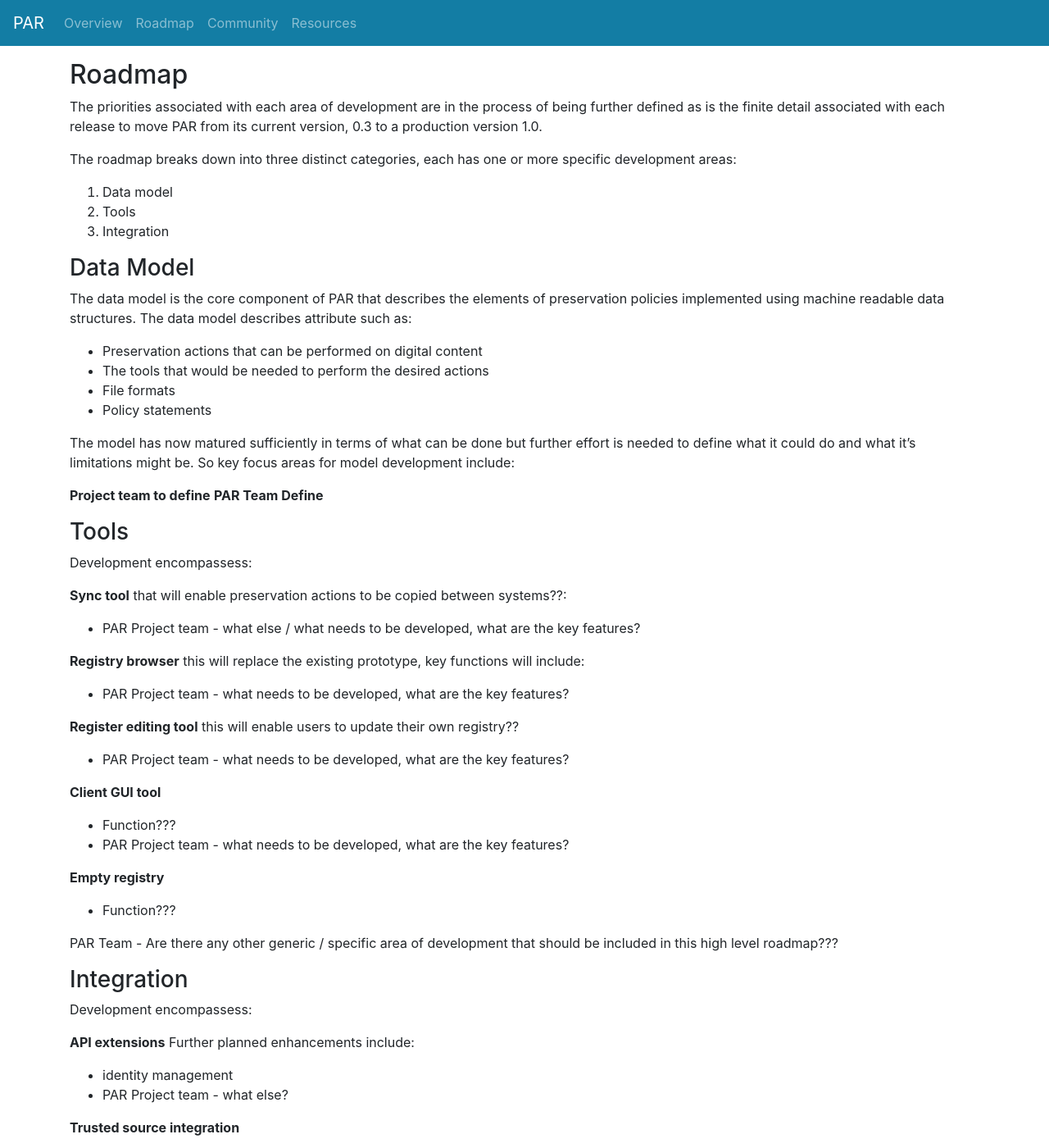
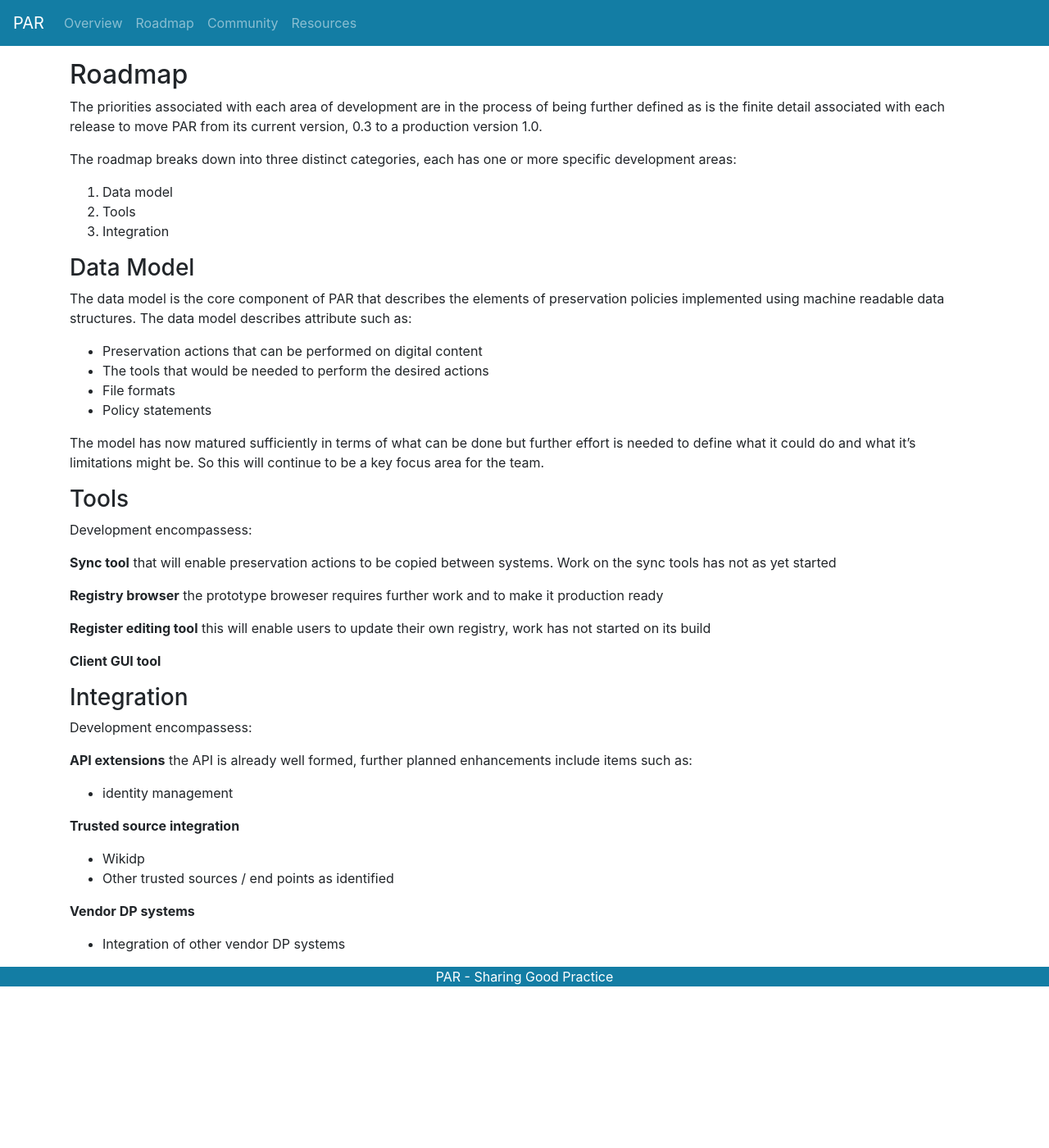
Before and after one commit to openpreserve/par, a Jekyll site: the page built from docs/roadmap/index.md, in a window 1280 px wide and 1400 px high. Shown: the whole window at 82% size. Built offline with Jekyll 4.4.1, drawn with Linux system fonts in a browser that asks for light colours.

Commit message:
Update index.md

```diff
--- a/docs/roadmap/index.md
+++ b/docs/roadmap/index.md
@@ -19,40 +19,24 @@
 * File formats
 * Policy statements
 
-The model has now matured sufficiently in terms of what can be done but further effort is needed to define what it could do and what it’s limitations might be. So key focus areas for model development include:
-
-**Project team to define**
-**PAR Team Define**
-
-
+The model has now matured sufficiently in terms of what can be done but further effort is needed to define what it could do and what it’s limitations might be. So this will continue to be a key focus area for the team.
 
 ### Tools
 Development encompassess:
 
-**Sync tool** that will enable preservation actions to be copied between systems??:
-* PAR Project team - what else / what needs to be developed, what are the key features?
+**Sync tool** that will enable preservation actions to be copied between systems. Work on the sync tools has not as yet started
 
-**Registry browser** this will replace the existing prototype, key functions will include:
-* PAR Project team - what needs to be developed, what are the key features?
+**Registry browser** the prototype broweser requires further work and to make it production ready
 
-**Register editing tool** this will enable users to update their own registry??
-* PAR Project team - what needs to be developed, what are the key features?
+**Register editing tool** this will enable users to update their own registry, work has not started on its build
 
 **Client GUI tool**
-* Function???
-* PAR Project team - what needs to be developed, what are the key features?
-
-**Empty registry**
-* Function???
-
-PAR Team - Are there any other generic / specific area of development that should be included in this high level roadmap???
 
 ### Integration
 Development encompassess:
 
-**API extensions** Further planned enhancements include:
+**API extensions** the API is already well formed, further planned enhancements include items such as:
 * identity management
-* PAR Project team - what else?
 
 **Trusted source integration**
 * Wikidp
```
